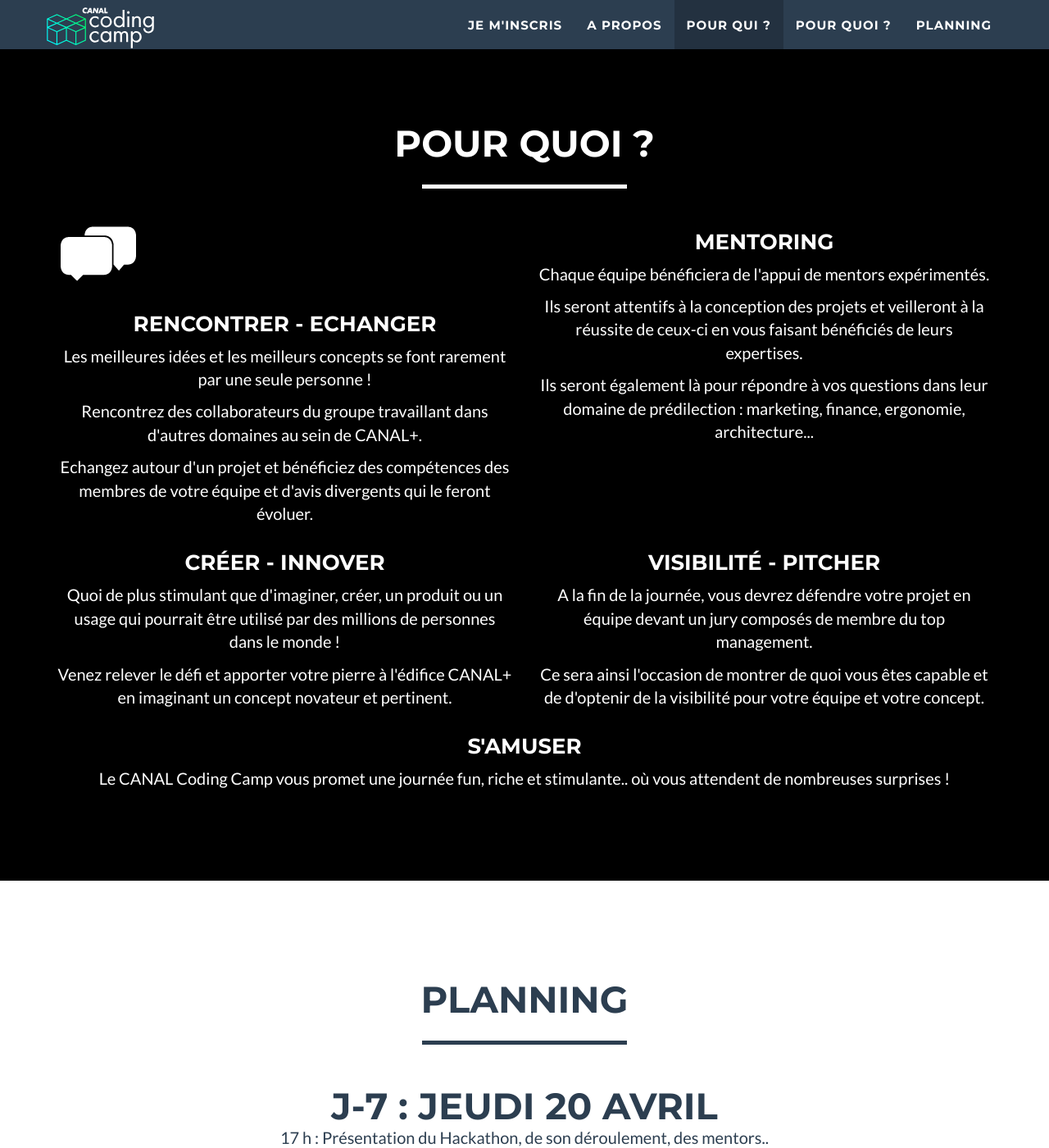
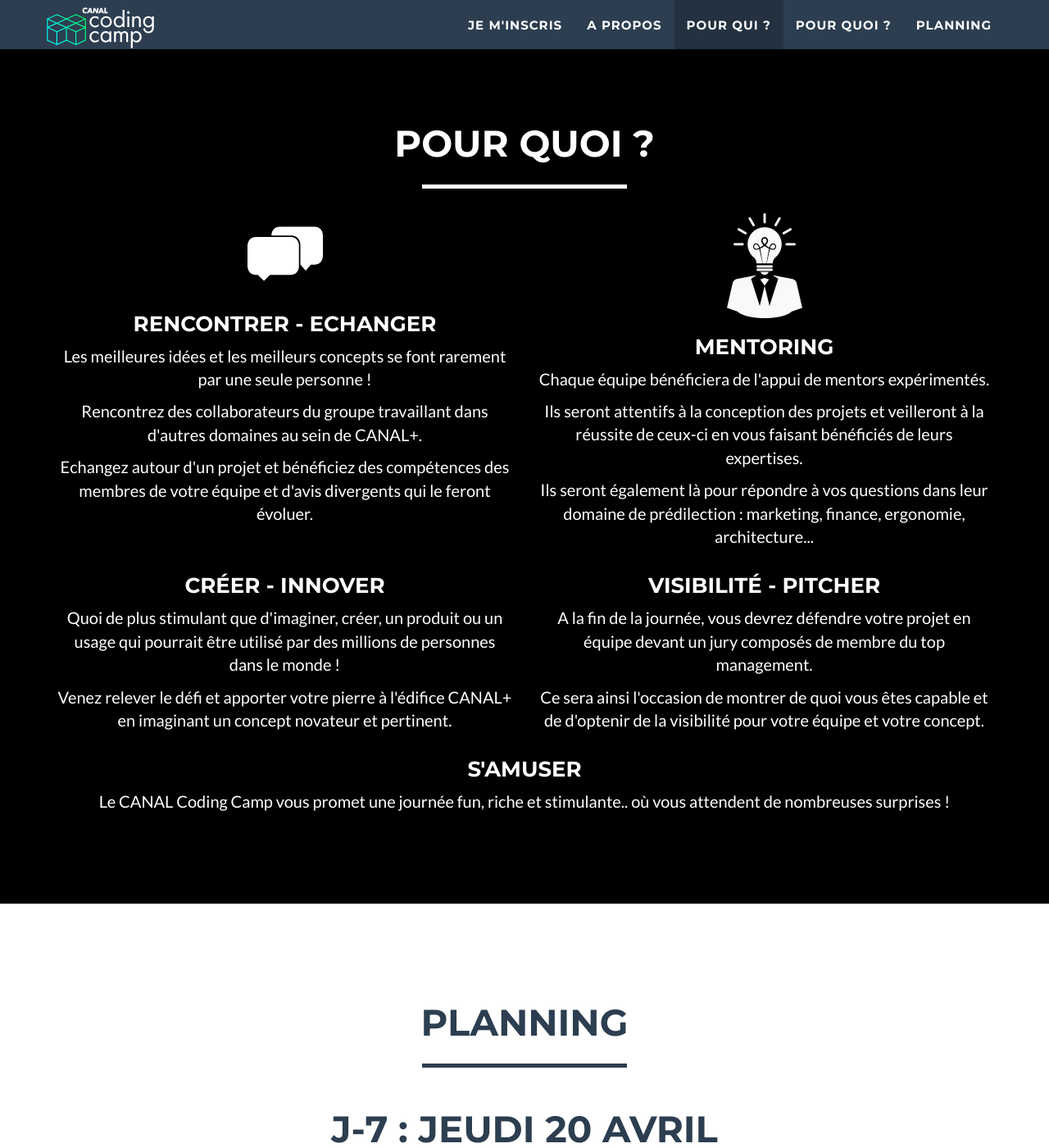
Before and after one commit to canalplus/canal-coding-camp, a Jekyll site: the page built from index.md, in a window 1280 px wide and 1400 px high, scrolled down 2746 px. Shown: the whole window at 82% size. Built offline with Jekyll 4.4.1, drawn with Linux system fonts in a browser that asks for light colours.

Commit message:
+img mentoring

```diff
--- a/_includes/css/main.css
+++ b/_includes/css/main.css
@@ -507,6 +507,10 @@ footer .footer-below {
     }
 }
 
+#why img{
+    margin: auto;
+}
+
 footer {
     background-color: #{{ site.color.secondary }};
     padding: 15px 0;
--- a/_includes/why.html
+++ b/_includes/why.html
@@ -16,6 +16,7 @@
                 <p>Echangez autour d'un projet et bénéficiez des compétences des membres de votre équipe et d'avis divergents qui le feront évoluer.</p>
 			</div>
             <div class="col-lg-6 text-center">
+                <img class="img-responsive" src="img/mentoring.png" alt="">
 				<h3>Mentoring</h3>
                 <p>Chaque équipe bénéficiera de l'appui de mentors expérimentés.</p>
                 <p>Ils seront attentifs à la conception des projets et veilleront à la réussite de ceux-ci en vous faisant bénéficiés de leurs expertises.</p>
```
Also changed, not shown: img/mentoring.png (added).
